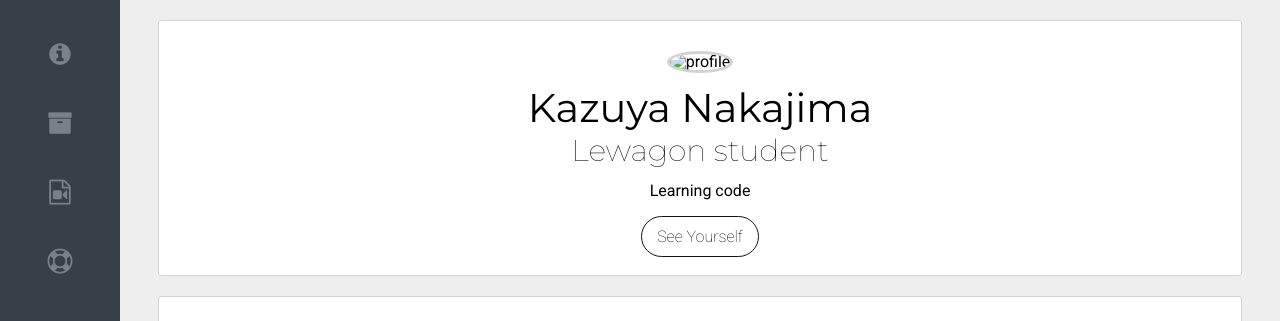
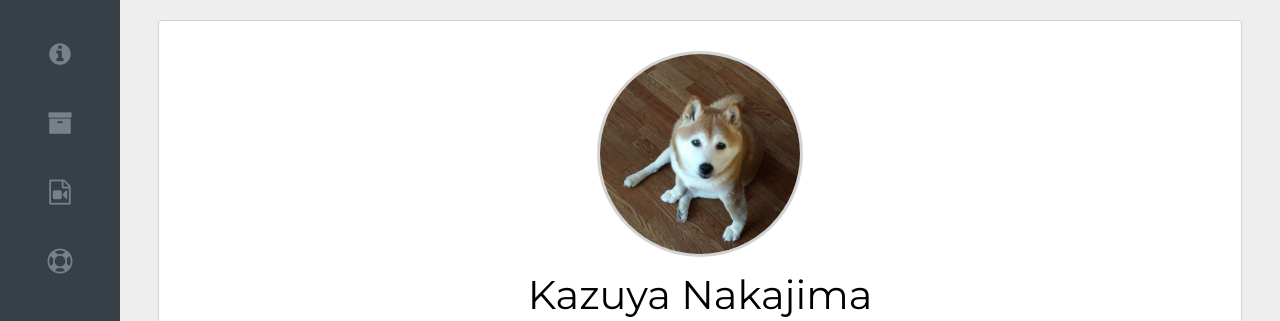
Before and after one commit to mdmss37/profile, a plain HTML site: page index.html in a window 1280 px wide. Shown: the top 321 px of the page. Drawn offline with Linux system fonts and the light colour scheme.

Commit message:
change picture

```diff
--- a/index.html
+++ b/index.html
@@ -37,7 +37,7 @@
 
     <div id="summary" class="container text-center">
       <div class="card-white card-profile">
-        <img id="profile" class="img-circle" src="s_IMG_20160606_201129.jpg" alt="profile">
+        <img id="profile" class="img-circle" src="images/s_IMG_20160606_201129.jpg" alt="profile">
   <!--       <img class="img-circle" src="images/IMG_20170826_010240_processed.jpg" alt="profile"> -->
         <h1>Kazuya Nakajima</h1>
         <h2>Lewagon student</h2>
```
